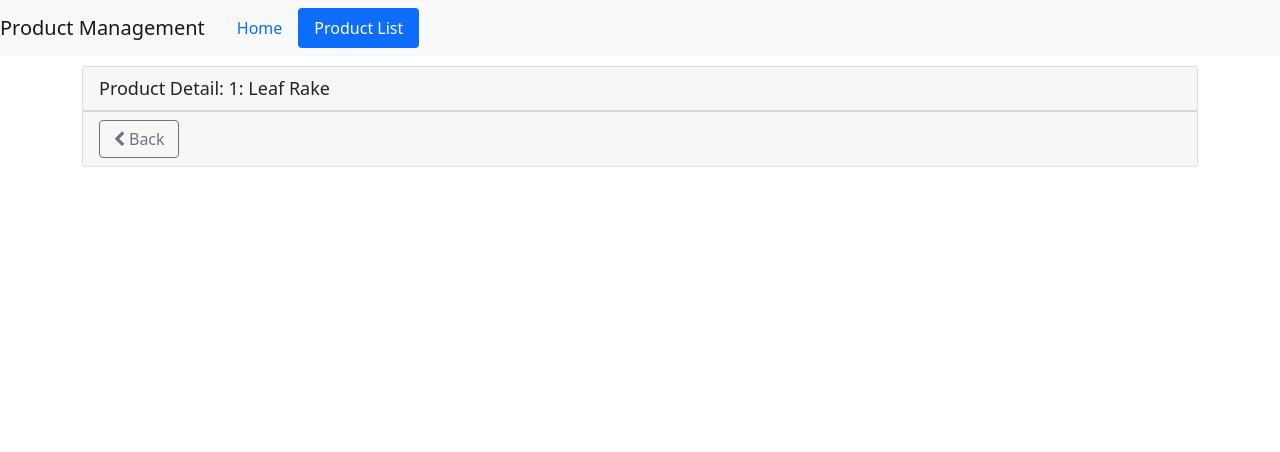
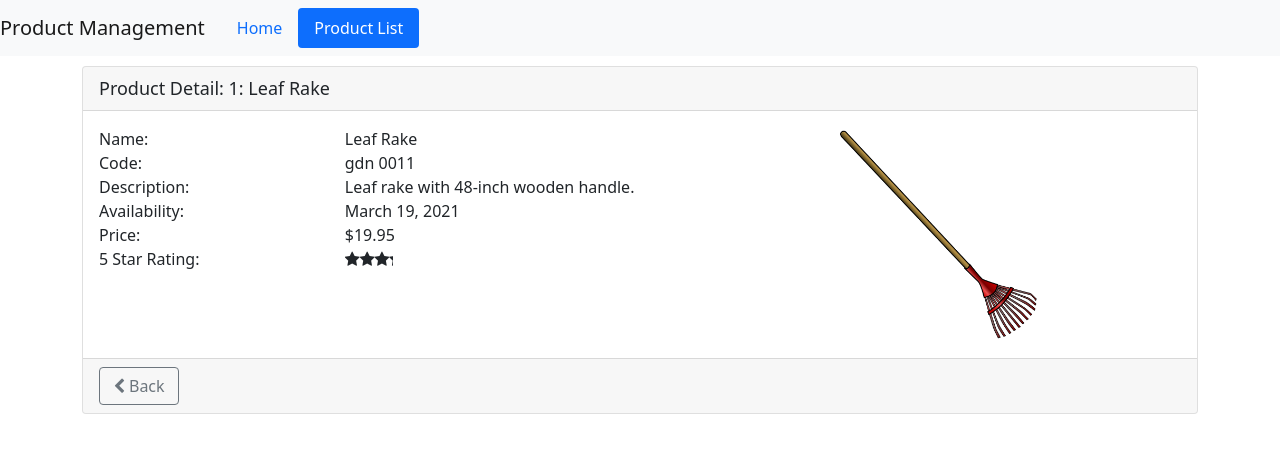
Before and after one commit to ballabanidesara/product_management, an Angular app: page /products/1 in a window 1280 px wide. Shown: the top 452 px of the page. Built offline with nearby package versions, Linux system fonts and the light colour scheme.

Commit message:
Updated file product-detail.component.html

```diff
--- a/src/app/products/product-detail.component.html
+++ b/src/app/products/product-detail.component.html
@@ -2,6 +2,50 @@
   <div class='card-header'>
     {{pageTitle + ': ' + product?.productName}}
   </div>
+
+  <div class='card-body'
+       *ngIf='product'>
+    <div class='row'>
+      <div class='col-md-8'>
+        <div class='row'>
+          <div class='col-md-4'>Name:</div>
+          <div class='col-md-8'>{{product.productName}}</div>
+        </div>
+        <div class='row'>
+          <div class='col-md-4'>Code:</div>
+          <div class='col-md-8'>{{product.productCode | lowercase | convertToSpaces: '-'}}</div>
+        </div>
+        <div class='row'>
+          <div class='col-md-4'>Description:</div>
+          <div class='col-md-8'>{{product.description}}</div>
+        </div>
+        <div class='row'>
+          <div class='col-md-4'>Availability:</div>
+          <div class='col-md-8'>{{product.releaseDate}}</div>
+        </div>
+        <div class='row'>
+          <div class='col-md-4'>Price:</div>
+          <div class='col-md-8'>{{product.price|currency:'USD':'symbol'}}</div>
+        </div>
+        <div class='row'>
+          <div class='col-md-4'>5 Star Rating:</div>
+          <div class='col-md-8'>
+            <pm-star [rating]='product.starRating'>
+            </pm-star>
+          </div>
+        </div>
+      </div>
+
+      <div class='col-md-4'>
+        <img class='center-block img-responsive'
+             [style.width.px]='200'
+             [style.margin.px]='2'
+             [src]='product.imageUrl'
+             [title]='product.productName'>
+      </div>
+    </div>
+  </div>
+
   <div class='card-footer'>
     <button class='btn btn-outline-secondary'
             style='width:80px'
```
Lines whose indentation alone changed are shown as unchanged.
